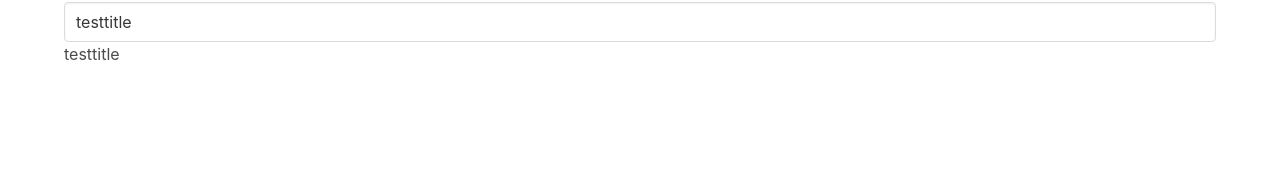
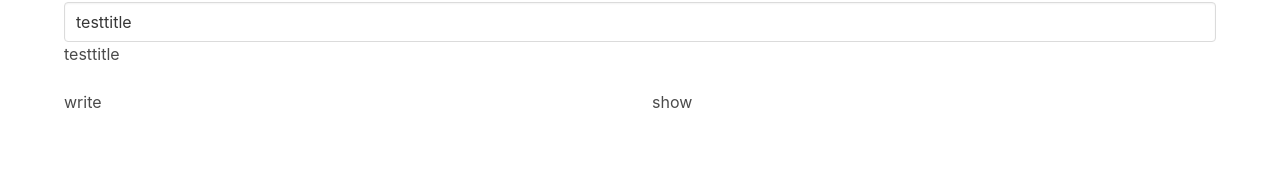
Before and after one commit to huanshenyi/mdblog-front, a Vue app: page /posts/new in a window 1280 px wide. Shown: the part 130-300 px from the top of the page. Built offline with nearby package versions, Linux system fonts and the light colour scheme.

Commit message:
contenteditableの使用

```diff
--- a/src/components/PostWriter.vue
+++ b/src/components/PostWriter.vue
@@ -11,11 +11,21 @@
                 </div>
             </div>
         </div>
+        <!-- write && show-->
+        <div class="columns">
+            <div class="column is-one-half">
+                write
+                <div contenteditable id="markdown" ref="contenteditable"/>
+            </div>
+            <div class="column is-one-half">
+                show
+            </div>
+        </div>
     </div>
 </template>
 
 <script lang="ts">
-import { defineComponent, ref } from "vue";
+import { defineComponent, ref, onMounted } from "vue";
 import { Post } from "@/types";
 
 export default defineComponent({
@@ -29,7 +39,14 @@ export default defineComponent({
     },
     setup(props){
       const title = ref(props.post.title);
-      return { title };
+      const contenteditable = ref<null | HTMLDivElement>(null);
+
+      console.log(contenteditable.value);
+
+      onMounted(() => {
+        console.log(contenteditable.value);
+      })
+      return { title, contenteditable };
     }
 })
 </script>
```
